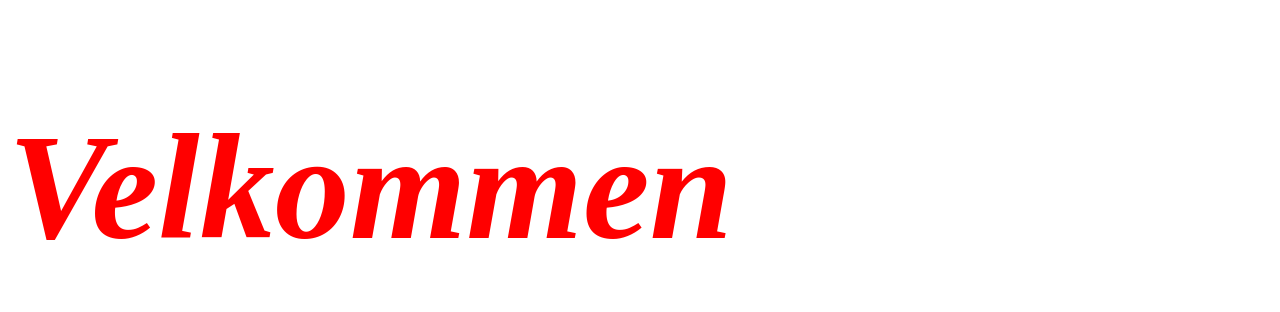
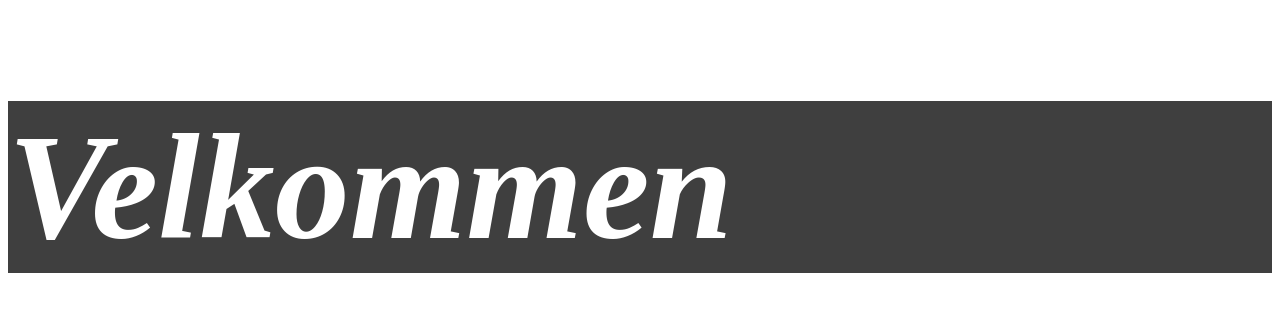
Before and after one commit to Noah2139/Politi-Database, a plain HTML site: page index.html in a window 1280 px wide. Drawn offline with Linux system fonts and the light colour scheme.

Commit message:
Farver og font på det

```diff
--- a/index.html
+++ b/index.html
@@ -7,7 +7,8 @@
       h1 {
         font-size: 150px;
         font-style:italic;
-        color: rgb(255, 0, 0);
+        color: white;
+        background-color: rgb(63, 63, 63);
       }
     </style>
   </head>
```
